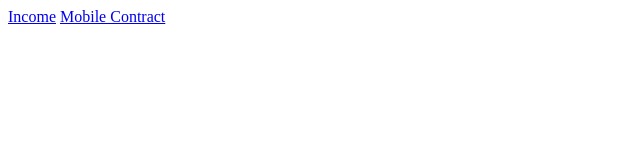
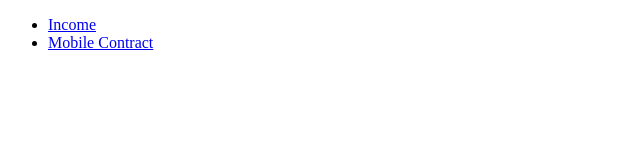
Before and after one commit to joeweller/calc, a plain HTML site: page index.html in a window 1280 px wide. Shown: the whole page, without its empty margins (0-640 px from the left). Drawn offline with Linux system fonts and the light colour scheme.

Commit message:
update formatting

```diff
--- a/index.html
+++ b/index.html
@@ -4,7 +4,9 @@
         <title>Calculators</title>
     </head>
     <body>
-        <a href="income.html">Income</a>
-        <a href="mobile-contract.html">Mobile Contract</a>
+        <ul>
+            <li><a href="income.html">Income</a></li>
+            <li><a href="mobile-contract.html">Mobile Contract</a></li>
+        </ul>
     </body>
 </html>
```
